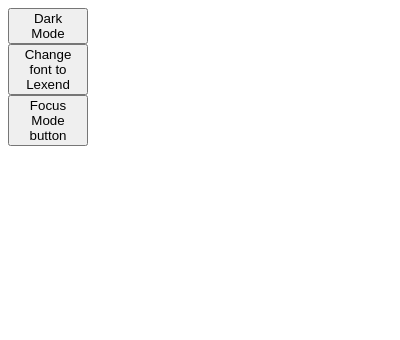
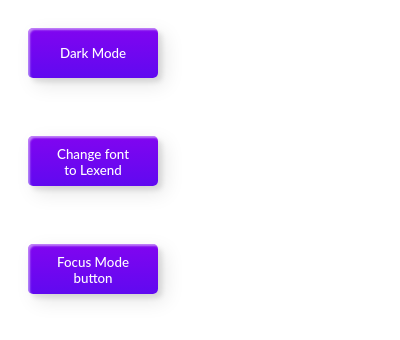
Before and after one commit to kevinortiz43/Chrome-Extension, a browser extension: page popup.html in a window 400 px wide. Drawn offline with Linux system fonts and the light colour scheme.

Commit message:
added styling to buttons
Co-authored-by: katygus <katygus@users.noreply.github.com>

```diff
--- a/popup.html
+++ b/popup.html
@@ -8,8 +8,11 @@
     <link rel="stylesheet" href="style.css" />
   </head>
   <body>
-    <button type="button" id="dark_mode_btn">Dark Mode</button>
-    <button type="button" id="lexend_font_btn">Change font to Lexend</button>
-    <button type="button" id="focus_mode">Focus Mode button</button>
+    <button class="custom-btn btn-2" type="button" id="dark_mode_custom-btn btn-2">Dark Mode</button>
+    <br /><br />
+    <button class="custom-btn btn-2" type="button" id="lexend_font_custom-btn btn-2">Change font to Lexend</button>
+    <br /><br />
+    <button class="custom-btn btn-2" type="button" id="focus_mode">Focus Mode button</button>
+    <br /><br />
   </body>
 </html>
--- a/popup.js
+++ b/popup.js
@@ -1,56 +1,3 @@
-// console.log("hello world");
-// console.log("hello world2");
-// console.log("Hello world service worker");
-// console.log("testing something");
-
-// // the darkmodeButton when clicks will turn the body darkmode
-// const darkButton = document.getElementById("dark_mode_btn");
-// darkButton.addEventListener("click", darkModeClick);
-
-// function darkModeClick(){
-//     console.log("hello world")
-// const body = document.querySelector("body");
-// // console.log(`body`, body);
-// // console.log("body[0]", body[0]);
-// // console.log("body[0] base uri", body[0].baseURI);
-// body.style.backgroundColor = "rgb(32,32,32)";
-// }
-
-// // console.log('pTag', pTags);
-// // console.log(`pTag[0]`, pTags[0]);
-// pTags.style.color = "white";
-// // console.log(`ptags spread`, ...pTags)
-// // ...pTags.style.color = "white";
-// // pTags.forEach(p => {
-// //     p.style.color = 'white';
-// // });
-// // pTags.forEach((element) =>  {
-// //     element.style.color = "white";
-// // });
-
-// // ...array
-
-// changePTags = pTags.forEach((element) =>  {
-//     element.style.color = "white";
-// });
-
-// Array.from(pTags).forEach((element) => {
-//   element.style.color = "white";
-// });
-
-document.addEventListener("DOMContentLoaded", function () {
-  const button = document.getElementById("dark_mode_btn");
-
-  button.addEventListener("click", function () {
-    // Get the active tab and send message to content script
-    chrome.tabs.query({ active: true, currentWindow: true }, function (tabs) {
-      if (tabs[0]) {
-        chrome.tabs.sendMessage(tabs[0].id, { action: "dark_mode_on" });
-      }
-    });
-  });
-});
-
 document.addEventListener("DOMContentLoaded", function () {
   const fontButton = document.getElementById("lexend_font_btn");
 
@@ -61,9 +8,17 @@ document.addEventListener("DOMContentLoaded", function () {
       }
     });
   });
-});
 
-document.addEventListener("DOMContentLoaded", function () {
+  const button = document.getElementById("dark_mode_btn");
+
+  button.addEventListener("click", function () {
+    chrome.tabs.query({ active: true, currentWindow: true }, function (tabs) {
+      if (tabs[0]) {
+        chrome.tabs.sendMessage(tabs[0].id, { action: "dark_mode_on" });
+      }
+    });
+  });
+
   const focusButton = document.getElementById("focus_mode");
 
   focusButton.addEventListener("click", function () {
--- a/style.css
+++ b/style.css
@@ -1,6 +1,6 @@
 body {
-  height: 5rem;
-  width: 5rem;
+  height: 20%;
+  width: 50%;
 }
 
 body.focus-mode > *:not(.focused-element) {
@@ -14,3 +14,45 @@ body.focus-mode > *:not(.focused-element) {
   position: relative;
   z-index: 1000;
 }
+
+button {
+  margin: 20px;
+}
+.custom-btn {
+  width: 130px;
+  height: 50px;
+  color: #fff;
+  border-radius: 5px;
+  padding: 10px 25px;
+  font-family: "Lato", sans-serif;
+  font-weight: 500;
+  background: transparent;
+  cursor: pointer;
+  transition: all 0.3s ease;
+  position: relative;
+  display: inline-block;
+  box-shadow: inset 2px 2px 2px 0px rgba(255, 255, 255, 0.5),
+    7px 7px 20px 0px rgba(0, 0, 0, 0.1), 4px 4px 5px 0px rgba(0, 0, 0, 0.1);
+  outline: none;
+}
+
+/* 2 */
+.btn-2 {
+  background: rgb(96, 9, 240);
+  background: linear-gradient(
+    0deg,
+    rgba(96, 9, 240, 1) 0%,
+    rgba(129, 5, 240, 1) 100%
+  );
+  border: none;
+}
+.btn-2:before {
+  height: 0%;
+  width: 2px;
+}
+.btn-2:hover {
+  box-shadow: 4px 4px 6px 0 rgba(255, 255, 255, 0.5),
+    -4px -4px 6px 0 rgba(116, 125, 136, 0.5),
+    inset -4px -4px 6px 0 rgba(255, 255, 255, 0.2),
+    inset 4px 4px 6px 0 rgba(0, 0, 0, 0.4);
+}
```
Also changed, not shown: content.js (+8 -8 lines).
